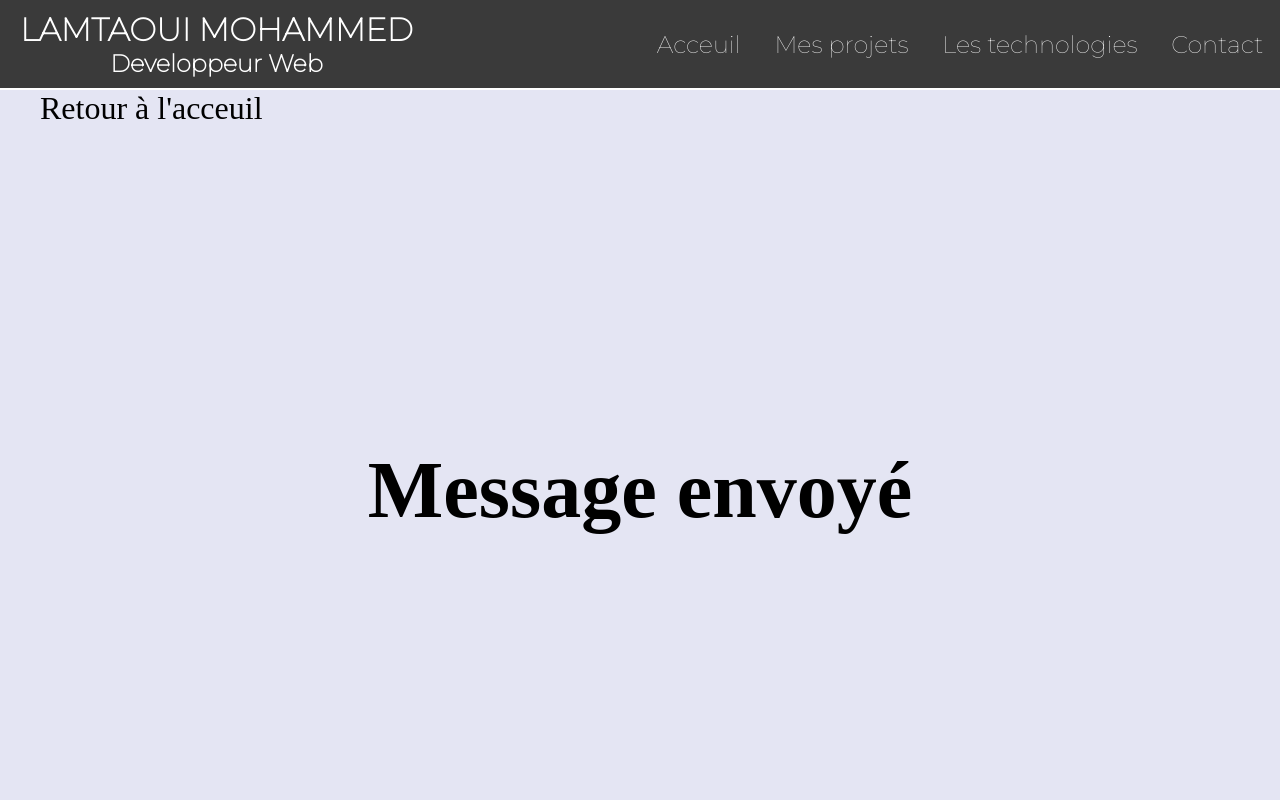
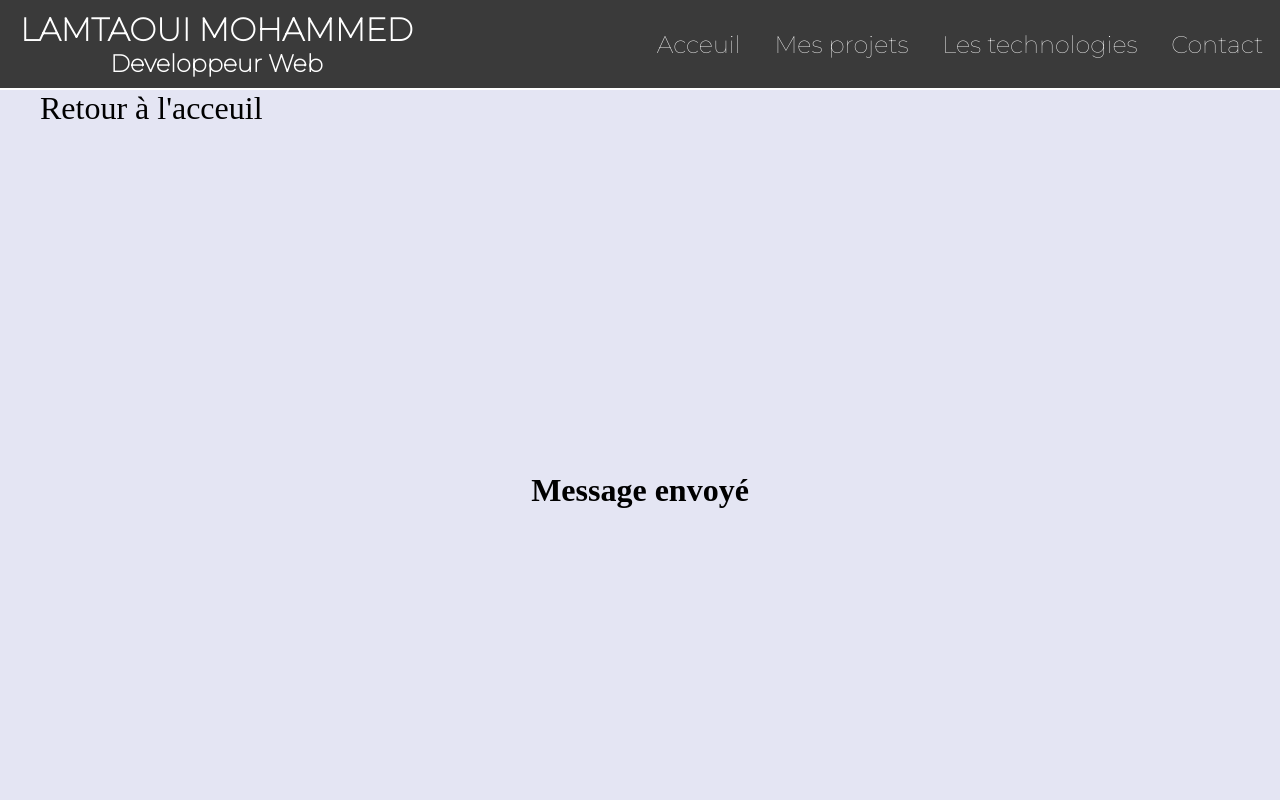
Before and after one commit to lamOpenclassroom/portfolio, a React (Create React App) app: page /sent in a window 1280 px wide. Shown: the top 800 px of the page. Built offline with nearby package versions, Linux system fonts and the light colour scheme.

Commit message:
custom error page

```diff
--- a/src/App.js
+++ b/src/App.js
@@ -24,7 +24,7 @@ function App() {
             <Route path="/techno" element={<Techno />} />
             <Route path="/contact" element={<Contact />} />
             <Route path="/detail/:idDetail" element={<Detail />} />
-            <Route path="/*" element={<Error />} />
+            <Route path="/*" element={<Error errorMessage="Page not found" />} />
             <Route path='/sent' element={<Sent /> } />
         </Routes>
         </div>
--- a/src/assets/style/Message.scss
+++ b/src/assets/style/Message.scss
@@ -7,7 +7,7 @@
         left: 40px;
         font-size: 2rem;
     }
-    #message-title{
+    .message-title{
         font-size: 5rem;
     }
     display: flex;
--- a/src/components/Error.js
+++ b/src/components/Error.js
@@ -1,11 +1,14 @@
 import { Link } from "react-router-dom";
 import "../assets/style/Message.scss";
 
-function Error() {
+function Error({errorMessage}) {
     return (
         <div className="bloc-message">
             <Link id="message-retour" to="/">Retour à l'acceuil</Link>
-            <h1 id="message-title">404</h1>
+            <div >
+                <h1 className="message-title">{errorMessage}</h1>
+                <p className="message-title">404</p>
+            </div>
         </div>
     )
 }
```
